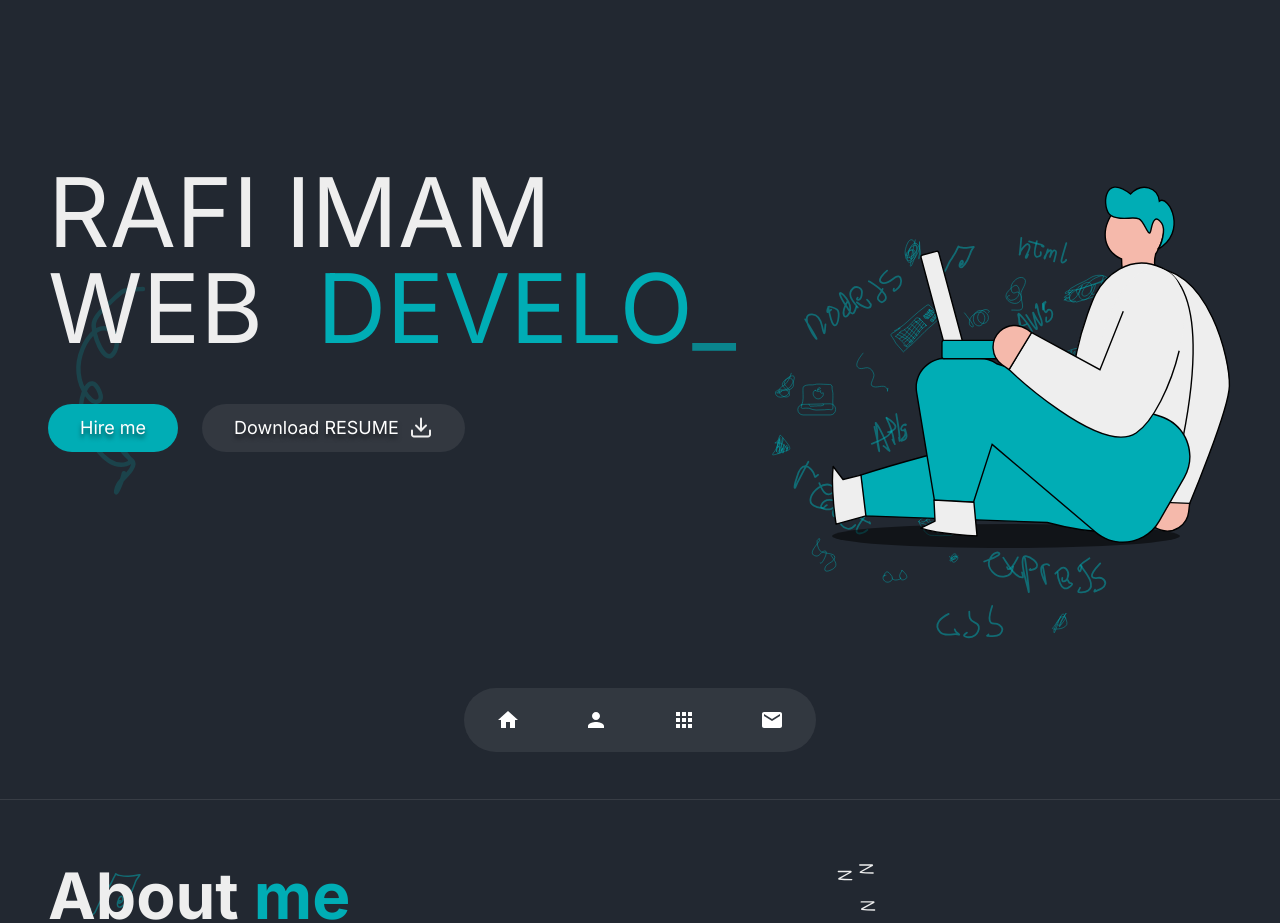
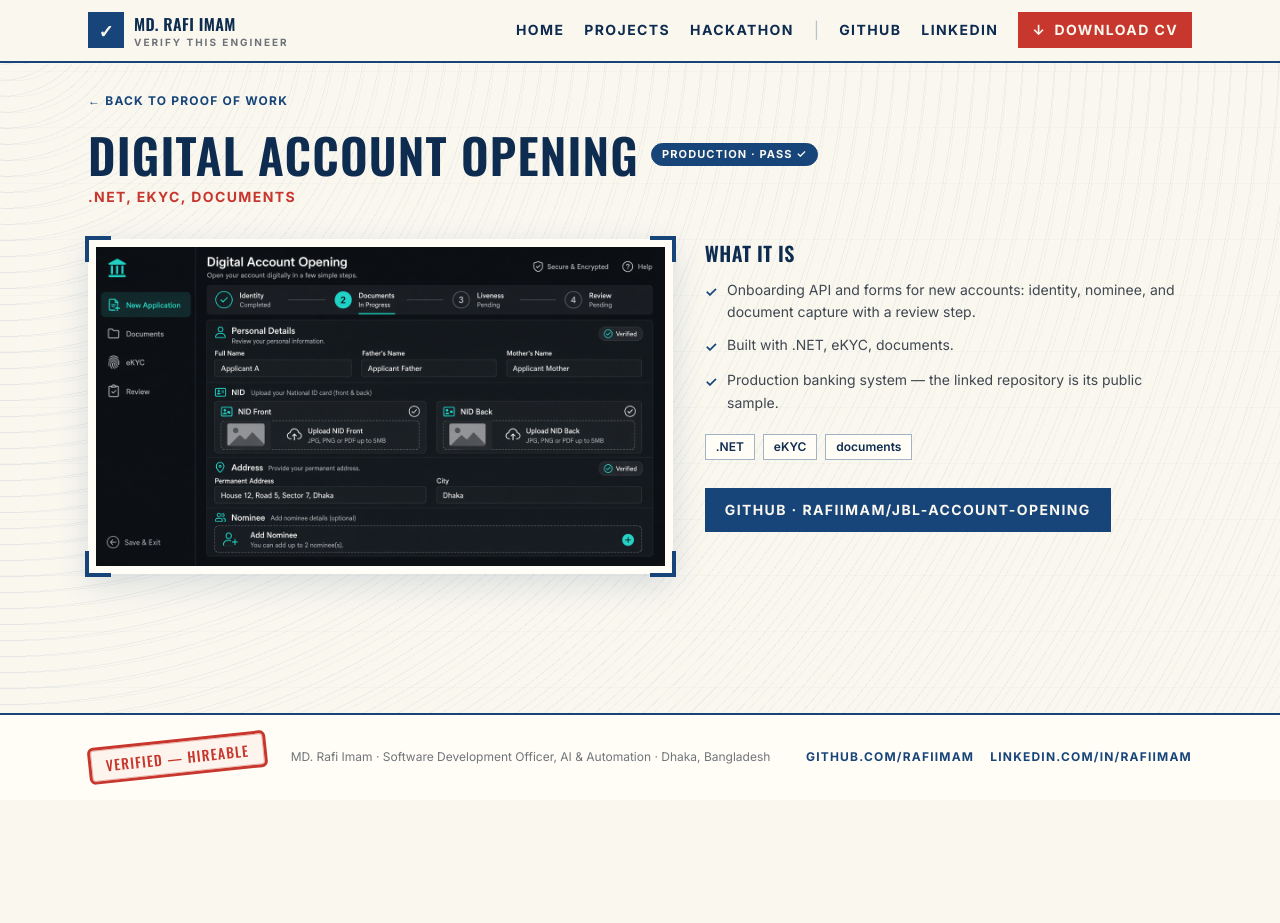
Before and after one commit to rafiimam/rafi_portfolio, a React (Create React App) app: page /#/project/0 in a window 1280 px wide. Before the commit this address led to /. Shown: the top 923 px of the page. After the commit the page ends 800 px from the top, so only its background shows below. Built offline with nearby package versions, Linux system fonts and the light colour scheme.

Commit message:
feat: wire verification pages into the app and add live app links

```diff
--- a/src/App.tsx
+++ b/src/App.tsx
@@ -1,18 +1,37 @@
-// views
-import { About, Contact, Hero, Projects } from "./views";
+import { useEffect } from "react";
+import { HashRouter, Routes, Route, Navigate, useLocation } from "react-router-dom";
+import { Header, Footer } from "./components/Header";
+import Home from "./pages/Home";
+import Projects from "./pages/Projects";
+import ProjectDetail from "./pages/ProjectDetail";
+import Hackathon from "./pages/Hackathon";
 
-// components
-import { Menu } from "./components";
+function ScrollToTop() {
+  const { pathname } = useLocation();
+  useEffect(() => {
+    window.scrollTo(0, 0);
+  }, [pathname]);
+  return null;
+}
 
 function App() {
   return (
-    <>
-      <Hero />
-      <About />
-      <Projects />
-      <Contact />
-      <Menu />
-    </>
+    <HashRouter>
+      <ScrollToTop />
+      <div className="guilloche flex min-h-screen flex-col">
+        <Header />
+        <main className="flex-1">
+          <Routes>
+            <Route path="/" element={<Home />} />
+            <Route path="/projects" element={<Projects />} />
+            <Route path="/project/:id" element={<ProjectDetail />} />
+            <Route path="/hackathon" element={<Hackathon />} />
+            <Route path="*" element={<Navigate to="/" replace />} />
+          </Routes>
+        </main>
+        <Footer />
+      </div>
+    </HashRouter>
   );
 }
 
--- a/src/data.ts
+++ b/src/data.ts
@@ -70,7 +70,7 @@ export const projects: Project[] = [
     technology: "Python, InsightFace, PAD",
     summary:
       "Guided capture, presentation-attack checks, and photo match used during digital onboarding.",
-    liveLink: "",
+    liveLink: "https://play.google.com/store/apps/details?id=com.jamunabank.ekyc",
     githubRepo: repo("jbl-liveness-verification"),
   },
   {
@@ -92,7 +92,7 @@ export const projects: Project[] = [
     technology: ".NET, payments",
     summary:
       "QR generation, payment status, and settlement handling for Bangla QR without exposing gateway secrets.",
-    liveLink: "",
+    liveLink: "https://play.google.com/store/apps/details?id=jbl.app.shadhin",
     githubRepo: repo("jbl-banglaqr"),
   },
   {
@@ -114,7 +114,7 @@ export const projects: Project[] = [
     technology: "React, APIs",
     summary:
       "Customer portal for statements, card services, and requests, with masked account data after sign-in.",
-    liveLink: "",
+    liveLink: "https://www.selfservice.jamunabank.com.bd",
     githubRepo: repo("jbl-self-service-portal"),
   },
   {
```
